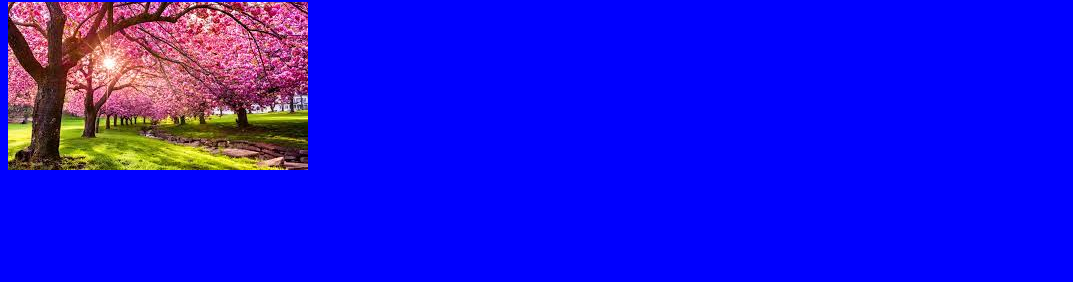
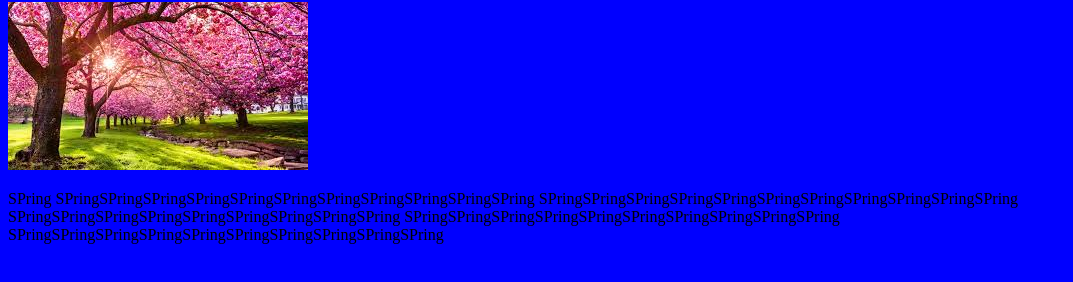
Before and after one commit to elifisher/Spring, a plain HTML site: page index.html in a window 1280 px wide. Shown: the part 78-360 px from the top of the page, without its empty margins (0-1073 px from the left). Drawn offline with Linux system fonts and the light colour scheme.

Commit message:
added paragraph

```diff
--- a/index.html
+++ b/index.html
@@ -13,6 +13,12 @@
 
     <h1>Spring is Near!</h1>
     <img src="download.jpg" alt="spring">
+    <p>SPring SPringSPringSPringSPringSPringSPringSPringSPringSPringSPringSPring
+        SPringSPringSPringSPringSPringSPringSPringSPringSPringSPringSPring
+        SPringSPringSPringSPringSPringSPringSPringSPringSPring
+        SPringSPringSPringSPringSPringSPringSPringSPringSPringSPring
+        SPringSPringSPringSPringSPringSPringSPringSPringSPringSPring
+    </p>
 </body>
 
 </html>
```
